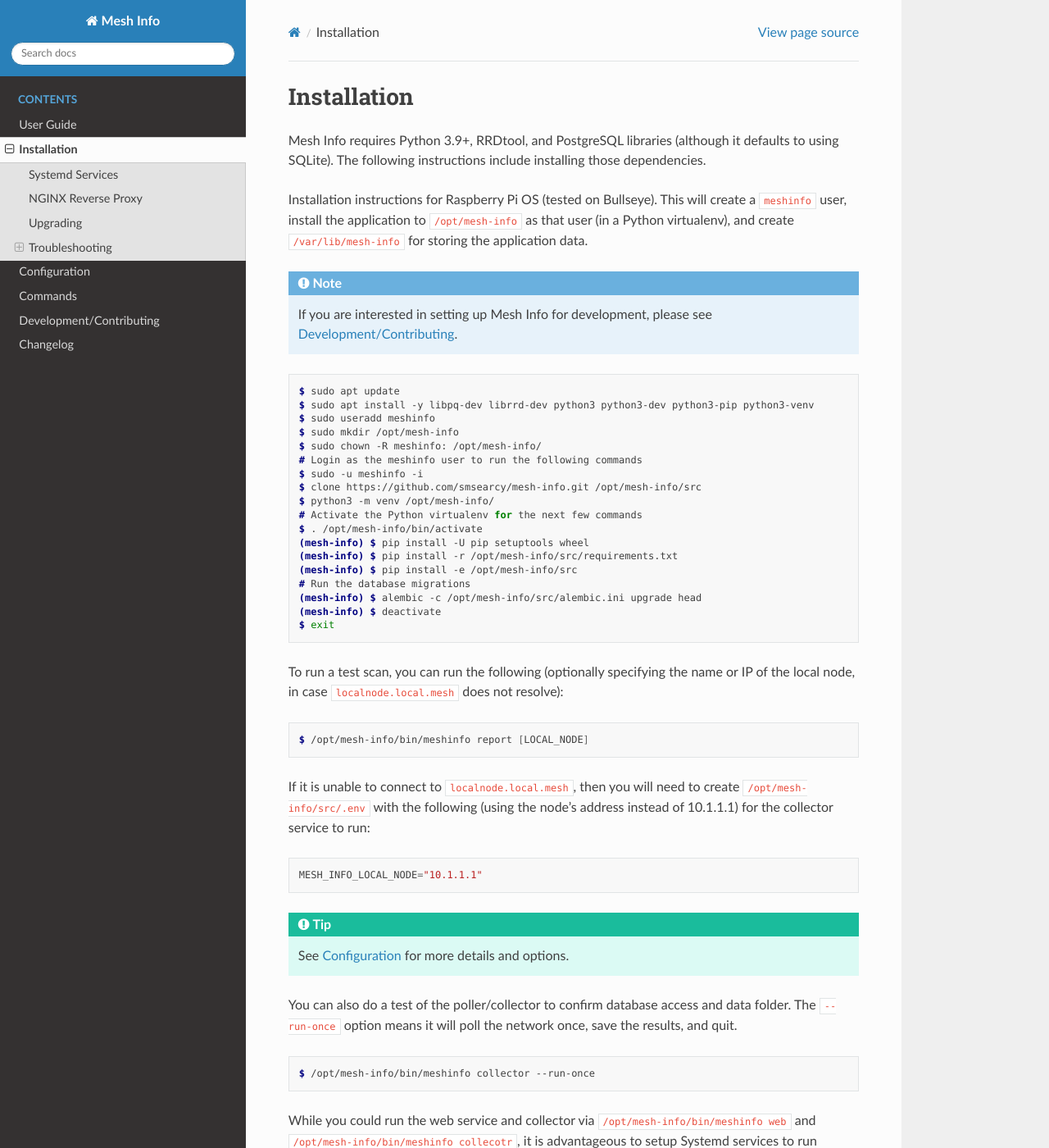
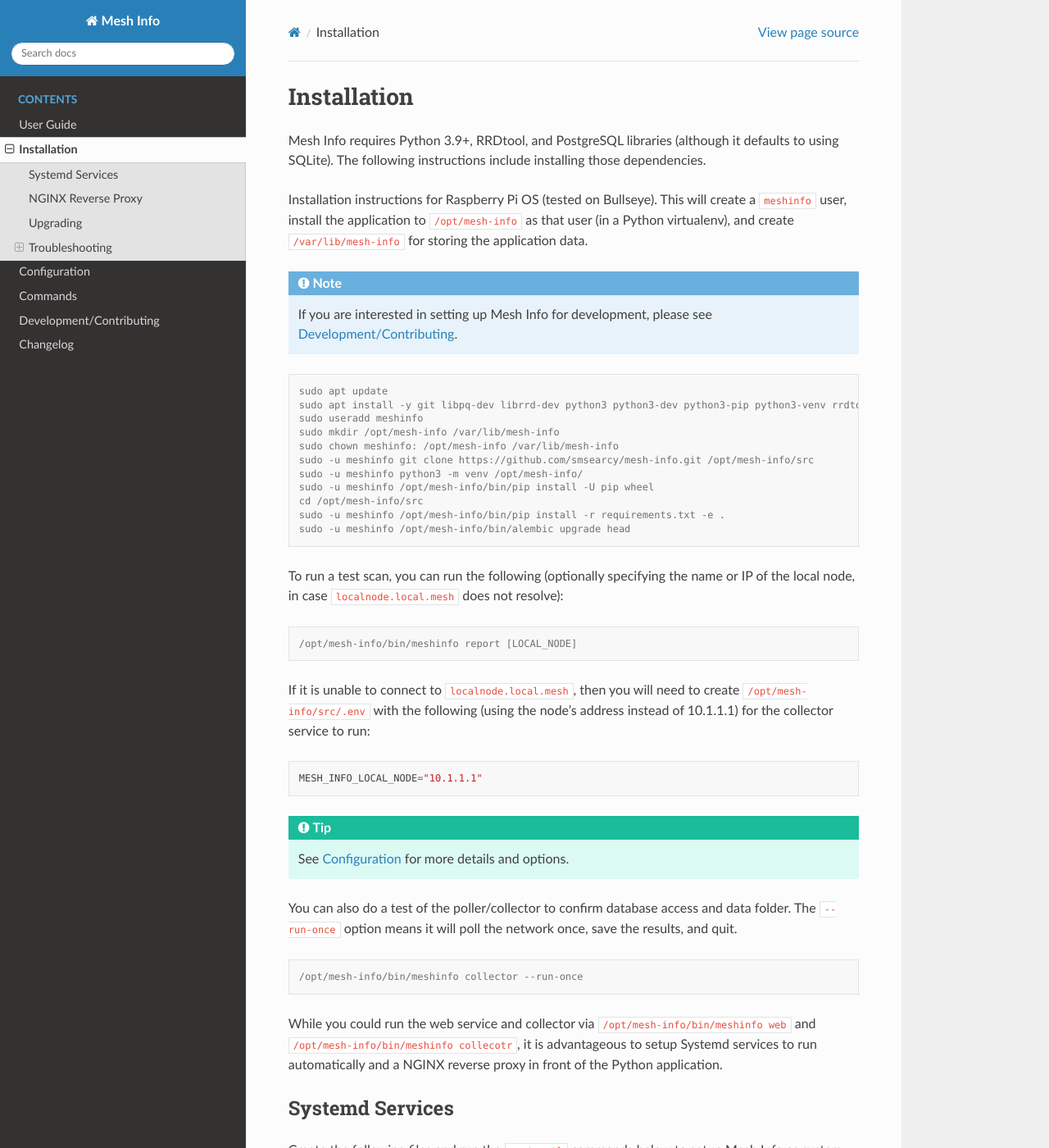
Before and after one commit to smsearcy/mesh-info, a Sphinx documentation site: the page built from docs/installation.rst, in a window 1280 px wide and 1400 px high. Shown: the whole window at 82% size. Built offline with Sphinx 7.4.7 and the Read the Docs theme 2.0.0, drawn with Linux system fonts in a browser that asks for light colours; some of the changed text lies outside the part shown.

Commit message:
Update installation documentation
Clean up installation procedure based on going through it again.
Fixed typos in some commands.
Removed the `$` prompts so it is easier to copy/paste.
Rewrote application installation steps to be more similar to the upgrade
instructions later on.

```diff
--- a/docs/installation.rst
+++ b/docs/installation.rst
@@ -19,24 +19,17 @@
 
 .. code-block:: console
 
-    $ sudo apt update
-    $ sudo apt install -y libpq-dev librrd-dev python3 python3-dev python3-pip python3-venv
-    $ sudo useradd meshinfo
-    $ sudo mkdir /opt/mesh-info
-    $ sudo chown -R meshinfo: /opt/mesh-info/
-    # Login as the meshinfo user to run the following commands
-    $ sudo -u meshinfo -i
-    $ clone https://github.com/smsearcy/mesh-info.git /opt/mesh-info/src
-    $ python3 -m venv /opt/mesh-info/
-    # Activate the Python virtualenv for the next few commands
-    $ . /opt/mesh-info/bin/activate
-    (mesh-info) $ pip install -U pip setuptools wheel
-    (mesh-info) $ pip install -r /opt/mesh-info/src/requirements.txt
-    (mesh-info) $ pip install -e /opt/mesh-info/src
-    # Run the database migrations
-    (mesh-info) $ alembic -c /opt/mesh-info/src/alembic.ini upgrade head
-    (mesh-info) $ deactivate
-    $ exit
+    sudo apt update
+    sudo apt install -y git libpq-dev librrd-dev python3 python3-dev python3-pip python3-venv rrdtool
+    sudo useradd meshinfo
+    sudo mkdir /opt/mesh-info /var/lib/mesh-info
+    sudo chown meshinfo: /opt/mesh-info /var/lib/mesh-info
+    sudo -u meshinfo git clone https://github.com/smsearcy/mesh-info.git /opt/mesh-info/src
+    sudo -u meshinfo python3 -m venv /opt/mesh-info/
+    sudo -u meshinfo /opt/mesh-info/bin/pip install -U pip wheel
+    cd /opt/mesh-info/src
+    sudo -u meshinfo /opt/mesh-info/bin/pip install -r requirements.txt -e .
+    sudo -u meshinfo /opt/mesh-info/bin/alembic upgrade head
 
 To run a test scan,
 you can run the following
@@ -45,7 +38,7 @@
 
 .. code-block:: console
 
-    $ /opt/mesh-info/bin/meshinfo report [LOCAL_NODE]
+    /opt/mesh-info/bin/meshinfo report [LOCAL_NODE]
 
 If it is unable to connect to ``localnode.local.mesh``,
 then you will need to create ``/opt/mesh-info/src/.env`` with the following
@@ -65,7 +58,7 @@
 
 .. code-block:: console
 
-    $ /opt/mesh-info/bin/meshinfo collector --run-once
+    /opt/mesh-info/bin/meshinfo collector --run-once
 
 While you could run the web service and collector via ``/opt/mesh-info/bin/meshinfo web`` and ``/opt/mesh-info/bin/meshinfo collecotr``,
 it is advantageous to setup Systemd services to run automatically
@@ -156,7 +148,7 @@
 
 .. code-block:: console
 
-    $ sudo apt install -y nginx-light
+    sudo apt install -y nginx-light
 
 Create ``/etc/nginx/sites-available/mesh-info`` with the following content
 (setting the ``server_name`` directive to whatever name(s) and/or IP(s) Mesh Info should be served on):
@@ -203,9 +195,9 @@
 
 .. code-block:: console
 
-    $ sudo ln -s /etc/nginx/sites-available/mesh-info /etc/nginx/sites-enabled/
-    $ nginx -t
-    $ sudo systemctl reload nginx
+    sudo ln -s /etc/nginx/sites-available/mesh-info /etc/nginx/sites-enabled/
+    sudo nginx -t
+    sudo systemctl reload nginx
 
 Now you can verify it is working by connecting to http://your.server.name:8080.
 
@@ -216,12 +208,12 @@
 
 .. code-block:: console
 
-    $ sudo systemctl stop meshinfo-web meshinfo-collector
-    $ cd /opt/mesh-info/src
-    $ sudo -u meshinfo git pull
-    $ sudo -u meshinfo /opt/mesh-info/bin/pip install -r requirements.txt
-    $ sudo -u meshinfo /opt/mesh-info/bin/alembic upgrade head
-    $ sudo systemctl restart meshinfo-web meshinfo-collector
+    sudo systemctl stop meshinfo-web meshinfo-collector
+    cd /opt/mesh-info/src
+    sudo -u meshinfo git pull
+    sudo -u meshinfo /opt/mesh-info/bin/pip install -r requirements.txt
+    sudo -u meshinfo /opt/mesh-info/bin/alembic upgrade head
+    sudo systemctl restart meshinfo-web meshinfo-collector
 
 .. warning::
 
```
Also changed, not shown: other parts of docs/installation.rst (+1 -2 lines).
